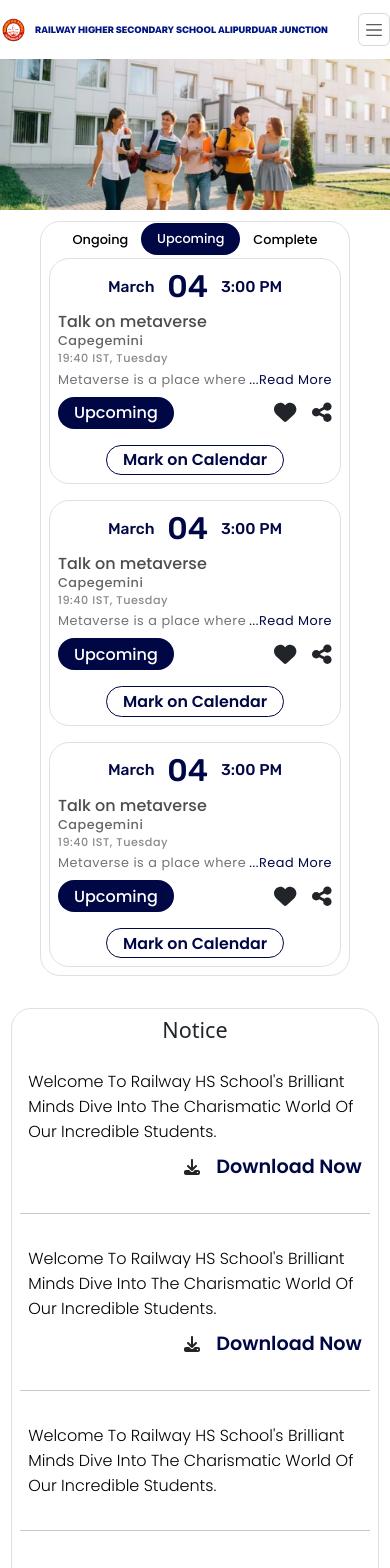
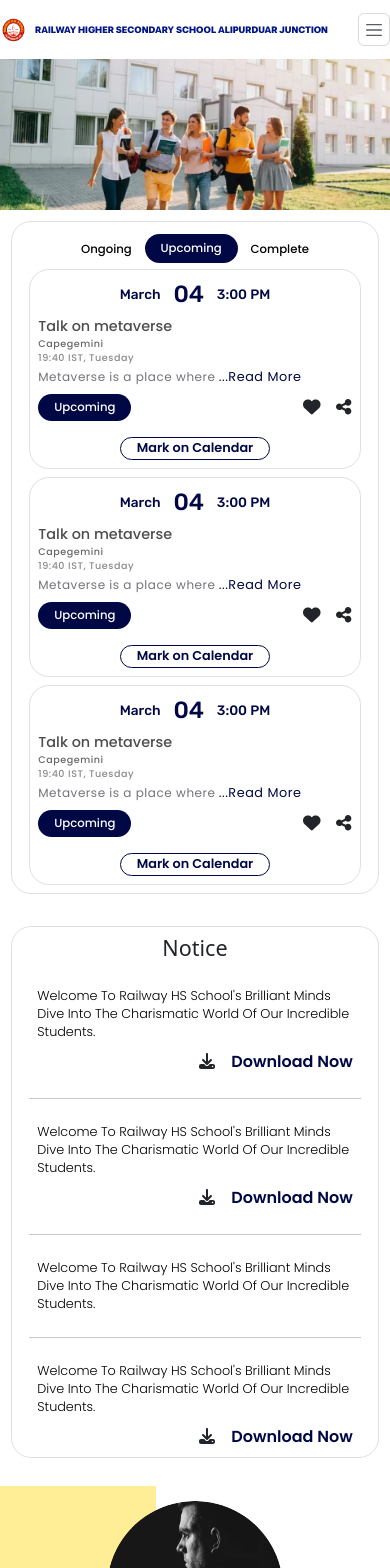
Before and after one commit to Samrat0709/school2, a React (Create React App) app in the folder school2/: page / in a window 390 px wide. Shown: the top 1568 px of the page. Built offline with nearby package versions, Linux system fonts and the light colour scheme; a web font is replaced by a local one.

Commit message:
Home page responsive

```diff
--- a/school2/src/App.css
+++ b/school2/src/App.css
@@ -772,6 +772,7 @@
   display: flex;
   flex-direction: column;
   gap: 2rem;
+  text-align: left;
 }
 
 .slide .right h4 {
@@ -1023,18 +1024,20 @@ oter starts here  */
   }
 
   .box {
-    width: auto;
+    width: 100%;
     padding: 0.5rem;
   }
 
   .box .content {
-    width: 100%;
+    width: 85vw;
+    gap: 0.5rem;
   }
 
   .box .head ul {
     padding: 0;
     gap: 0.8rem;
-    margin-bottom: 0.5rem;
+    height: 10vw;
+    margin: 0;
   }
 
   .box .item {
@@ -1042,7 +1045,7 @@ oter starts here  */
   }
 
   .box .head li {
-    font-size: 3.3vw;
+    font-size: 3vw;
   }
 
   .box .top .details .left {
@@ -1061,14 +1064,35 @@ oter starts here  */
 
   .box .top .date {
     flex-direction: row;
+    height: 4vh;
   }
-
+  .box .top .details .left h3{
+    font-size: 0.9rem;
+  }
+  .box .top .details .left h4{
+    font-size: 0.6rem;
+  }
+  .box .top .details .left h5{
+    font-size: 0.6rem;
+  }
+  .event .top .about h6{
+    font-size: 0.75rem;
+  }
+  .event .top .right h4{
+    font-size: 3vw;
+  }
+  .event .top .right .icons svg{
+    font-size: 4.5vw;
+  }
+  .event .bottom h4{
+    font-size: 0.8rem;
+  }
   .box .top .date h4 {
-    font-size: 4vw;
+    font-size: 3.5vw;
   }
 
   .box .top .date span {
-    font-size: 8vw;
+    font-size: 6vw;
   }
 
   .box .event {
@@ -1076,6 +1100,15 @@ oter starts here  */
     flex-direction: column;
     gap: 1rem;
     padding: 0.5rem;
+  }
+  .box .item p{
+    font-size: 0.8rem;
+  }
+  .box .item .download h5{
+    font-size: 1rem;
+  }
+  #professor{
+    margin: 2rem 0;
   }
 
   .event .bottom {
--- a/school2/src/components/AcademicHeights.js
+++ b/school2/src/components/AcademicHeights.js
@@ -1,6 +1,12 @@
 import React from 'react'
 import person2 from '../img/person2.webp';
+import { FreeMode } from 'swiper/modules';
 
+import { Swiper, SwiperSlide } from 'swiper/react';
+// Import Swiper styles
+import 'swiper/css';
+import 'swiper/css/free-mode';
+import 'swiper/css/pagination';
 
 
 const AcademicHeights = () => {
@@ -8,6 +14,29 @@ const AcademicHeights = () => {
         <div className="academic">
             <h3>ACADEMIC HEIGHTS</h3>
             <div className="students">
+                <Swiper
+
+                    slidesPerView={1}
+                    spaceBetween={30}
+                    freeMode={false}
+                    breakpoints={{
+                        640: {
+                            slidesPerView: 2,
+                            spaceBetween: 20,
+                        },
+                        768: {
+                            slidesPerView: 3,
+                            spaceBetween: 40,
+                        },
+                        1024: {
+                            slidesPerView: 4,
+                            spaceBetween: 50,
+                        },
+                    }}
+                    modules={[FreeMode]}
+                    className="mySwiper"
+                >
+                    <SwiperSlide>
                         <div className="student">
                             <div className="img-container">
                                 <img src={person2} alt="" />
@@ -17,6 +46,8 @@ const AcademicHeights = () => {
                                 <h5>99.96(CBSE 12th)</h5>
                             </div>
                         </div>
+                    </SwiperSlide>
+                    <SwiperSlide>
                         <div className="student">
                             <div className="img-container">
                                 <img src={person2} alt="" />
@@ -26,6 +57,8 @@ const AcademicHeights = () => {
                                 <h5>99.96(CBSE 12th)</h5>
                             </div>
                         </div>
+                    </SwiperSlide>
+                    <SwiperSlide>
                         <div className="student">
                             <div className="img-container">
                                 <img src={person2} alt="" />
@@ -35,6 +68,8 @@ const AcademicHeights = () => {
                                 <h5>99.96(CBSE 12th)</h5>
                             </div>
                         </div>
+                    </SwiperSlide>
+                    <SwiperSlide>
                         <div className="student">
                             <div className="img-container">
                                 <img src={person2} alt="" />
@@ -44,6 +79,11 @@ const AcademicHeights = () => {
                                 <h5>99.96(CBSE 12th)</h5>
                             </div>
                         </div>
+                    </SwiperSlide>
+
+                </Swiper>
+
+
             </div>
 
         </div>
--- a/school2/src/components/Talks.js
+++ b/school2/src/components/Talks.js
@@ -1,11 +1,41 @@
 import React from 'react'
 import person3 from '../img/person3.webp';
+import { FreeMode } from 'swiper/modules';
+import { Swiper, SwiperSlide } from 'swiper/react';
+// Import Swiper styles
+import 'swiper/css';
+import 'swiper/css/free-mode';
+import 'swiper/css/pagination';
+
 const Talks = () => {
     return (
         <div className="talks">
             <h2>
                 They talk about us
             </h2>
+            <Swiper
+
+                slidesPerView={1}
+                spaceBetween={30}
+                freeMode={false}
+                // breakpoints={{
+                //     640: {
+                //         slidesPerView: 2,
+                //         spaceBetween: 20,
+                //     },
+                //     768: {
+                //         slidesPerView: 3,
+                //         spaceBetween: 40,
+                //     },
+                //     1024: {
+                //         slidesPerView: 4,
+                //         spaceBetween: 50,
+                //     },
+                // }}
+                modules={[FreeMode]}
+                className="mySwiper"
+            >
+                <SwiperSlide>
                     <div className="slide">
                         <div className="left">
                             <div className="img-container">
@@ -21,6 +51,61 @@ const Talks = () => {
                             </div>
                         </div>
                     </div>
+                </SwiperSlide>
+                <SwiperSlide>
+                    <div className="slide">
+                        <div className="left">
+                            <div className="img-container">
+                                <img src={person3} alt="" />
+                            </div>
+                        </div>
+                        <div className="right">
+                            <h4>Does the school hold PTM on regular basis?</h4>
+                            <p>Yes, the school and parents together can only support the child to grow in a desired way. Hence it holds PTMs regularly and welcome parent's suggestions.</p>
+                            <div className="name">
+                                <h5>Subhranil Maity</h5>
+                                <h6>CEO oF CREASUNX</h6>
+                            </div>
+                        </div>
+                    </div>
+                </SwiperSlide>
+                <SwiperSlide>
+                    <div className="slide">
+                        <div className="left">
+                            <div className="img-container">
+                                <img src={person3} alt="" />
+                            </div>
+                        </div>
+                        <div className="right">
+                            <h4>Does the school hold PTM on regular basis?</h4>
+                            <p>Yes, the school and parents together can only support the child to grow in a desired way. Hence it holds PTMs regularly and welcome parent's suggestions.</p>
+                            <div className="name">
+                                <h5>Subhranil Maity</h5>
+                                <h6>CEO oF CREASUNX</h6>
+                            </div>
+                        </div>
+                    </div>
+                </SwiperSlide>
+                <SwiperSlide>
+                    <div className="slide">
+                        <div className="left">
+                            <div className="img-container">
+                                <img src={person3} alt="" />
+                            </div>
+                        </div>
+                        <div className="right">
+                            <h4>Does the school hold PTM on regular basis?</h4>
+                            <p>Yes, the school and parents together can only support the child to grow in a desired way. Hence it holds PTMs regularly and welcome parent's suggestions.</p>
+                            <div className="name">
+                                <h5>Subhranil Maity</h5>
+                                <h6>CEO oF CREASUNX</h6>
+                            </div>
+                        </div>
+                    </div>
+                </SwiperSlide>
+
+            </Swiper>
+
         </div>
     )
 }
```
Lines whose indentation alone changed are shown as unchanged.
